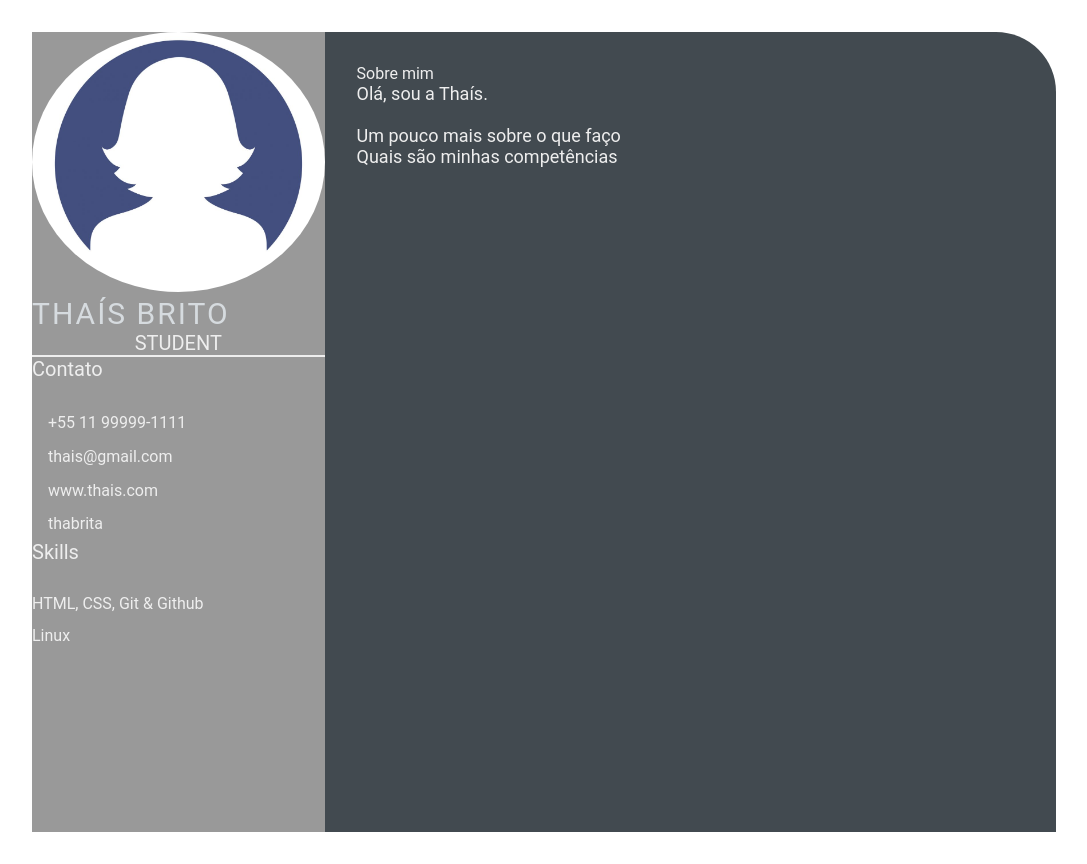
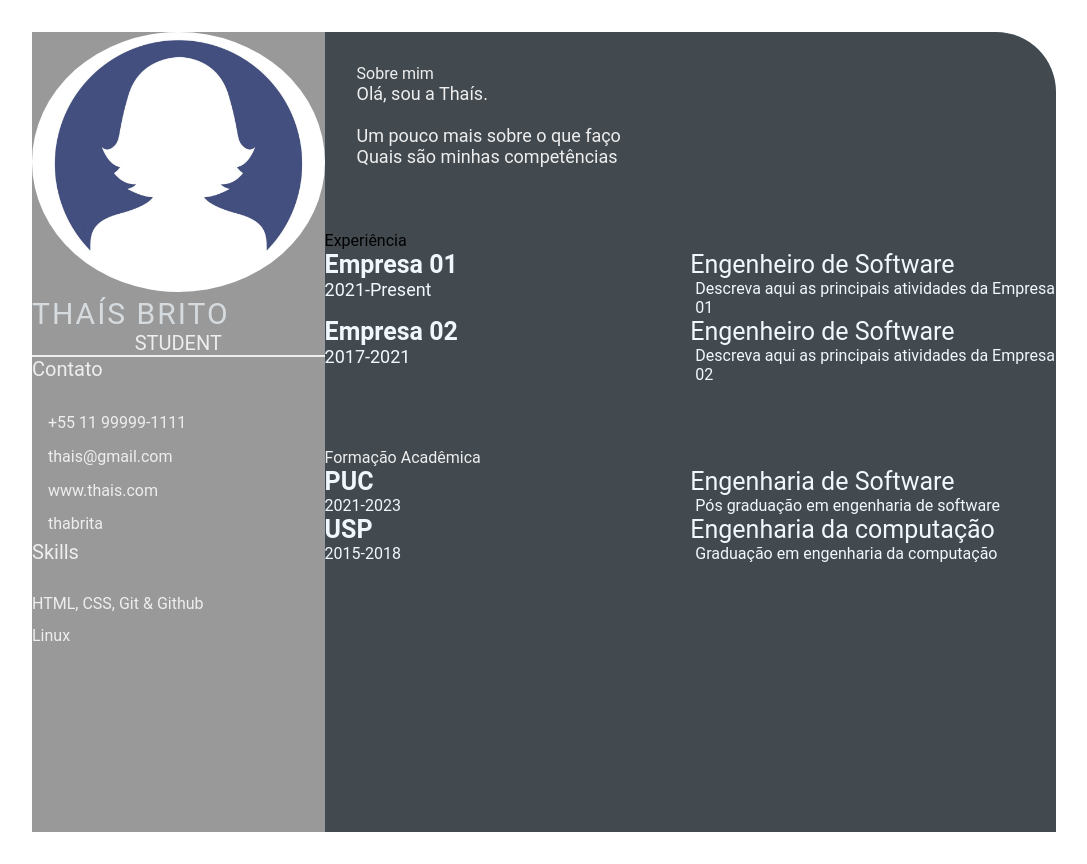
Before and after one commit to thabrita/devweekgit.github.io, a plain HTML site: page index.html in a window 1280 px wide. Shown: the whole page, without its empty margins (96-1183 px from the left). Drawn offline with Linux system fonts and the light colour scheme.

Commit message:
feat-add-academy

```diff
--- a/index.html
+++ b/index.html
@@ -1,5 +1,6 @@
 <!DOCTYPE html>
 <html lang="en">
+
 <head>
     <meta charset="UTF-8">
     <meta http-equiv="X-UA-Compatible" content="IE=edge">
@@ -9,6 +10,7 @@
     <link rel="stylesheet" href="style.css">
 
 </head>
+
 <body>
     <main class="resume-contents">
         <section class="left-section">
@@ -30,8 +32,12 @@
                 <div class="skills">
                     <p class="left-title">Skills</p>
                     <ul>
-                        <li><p>HTML, CSS, Git & Github</p></li>
-                        <li><p>Linux</p></li>
+                        <li>
+                            <p>HTML, CSS, Git & Github</p>
+                        </li>
+                        <li>
+                            <p>Linux</p>
+                        </li>
                     </ul>
                 </div>
             </section>
@@ -47,7 +53,58 @@
                     </p>
                 </section>
             </div>
+            <section class="experience gap">
+                <div class="rigth-title">Experiência</div>
+                <div class="experience-contents">
+                    <div class="exp-left">
+                        <p class="exp-company-name">Empresa 01</p>
+                        <p class="exp-time-period">2021-Present</p>
+                    </div>
+                    <div class="exp-right">
+                        <p class="exp-position">Engenheiro de Software</p>
+                        <p class="exp-desc">
+                            Descreva aqui as principais atividades da Empresa 01
+                        </p>
+                    </div>
+                    <div class="exp-left">
+                        <p class="exp-company-name">Empresa 02</p>
+                        <p class="exp-time-period">2017-2021</p>
+                    </div>
+                    <div class="exp-right">
+                        <p class="exp-position">Engenheiro de Software</p>
+                        <p class="exp-desc">
+                            Descreva aqui as principais atividades da Empresa 02
+                        </p>
+                    </div>
+                </div>
+            </section>
+            <section class="education gap">
+                <div class="right-title">Formação Acadêmica</div>
+                <div class="education-contents">
+                    <div class="education-left">
+                        <p class="education-school-name">PUC</p>
+                        <p class="education-time-period">2021-2023</p>
+                    </div>
+                    <div class="education-right">
+                        <p class="education-subject">Engenharia de Software</p>
+                        <p class="education-desc">
+                            Pós graduação em engenharia de software
+                        </p>
+                    </div>
+                    <div class="education-left">
+                        <p class="education-school-name">USP</p>
+                        <p class="education-time-period">2015-2018</p>
+                    </div>
+                    <div class="education-right">
+                        <p class="education-subject">Engenharia da computação</p>
+                        <p class="education-desc">
+                            Graduação em engenharia da computação
+                        </p>
+                    </div>
+                </div>
+            </section>
         </section>
     </main>
 </body>
+
 </html>
--- a/style.css
+++ b/style.css
@@ -101,3 +101,38 @@
     font-size: 18px;
     color: #eeeeee;
 }
+
+.experience-contents,
+.education-contents,
+.awards-contents {
+    display: grid;
+    grid-template-columns: repeat(2, 1fr);
+    padding-bottom: 2rem;
+    color: #F1F8FD;
+}
+
+.exp-company-name,
+.education-school-name,
+.awards-company-name {
+    font-size: 25px;
+    font-weight: bold;
+}
+
+.exp-time-period,
+.educationp-time-period,
+.awards-time-period {
+    font-size: 18px;
+}
+
+.exp-position,
+.education-subject,
+.awards-name {
+    font-size: 25px;
+}
+
+.exp-desc,
+.education-desc,
+.awards-desc {
+    font-size: 16px;
+    padding-left: 5px;
+}
```
Lines whose indentation alone changed are shown as unchanged.
